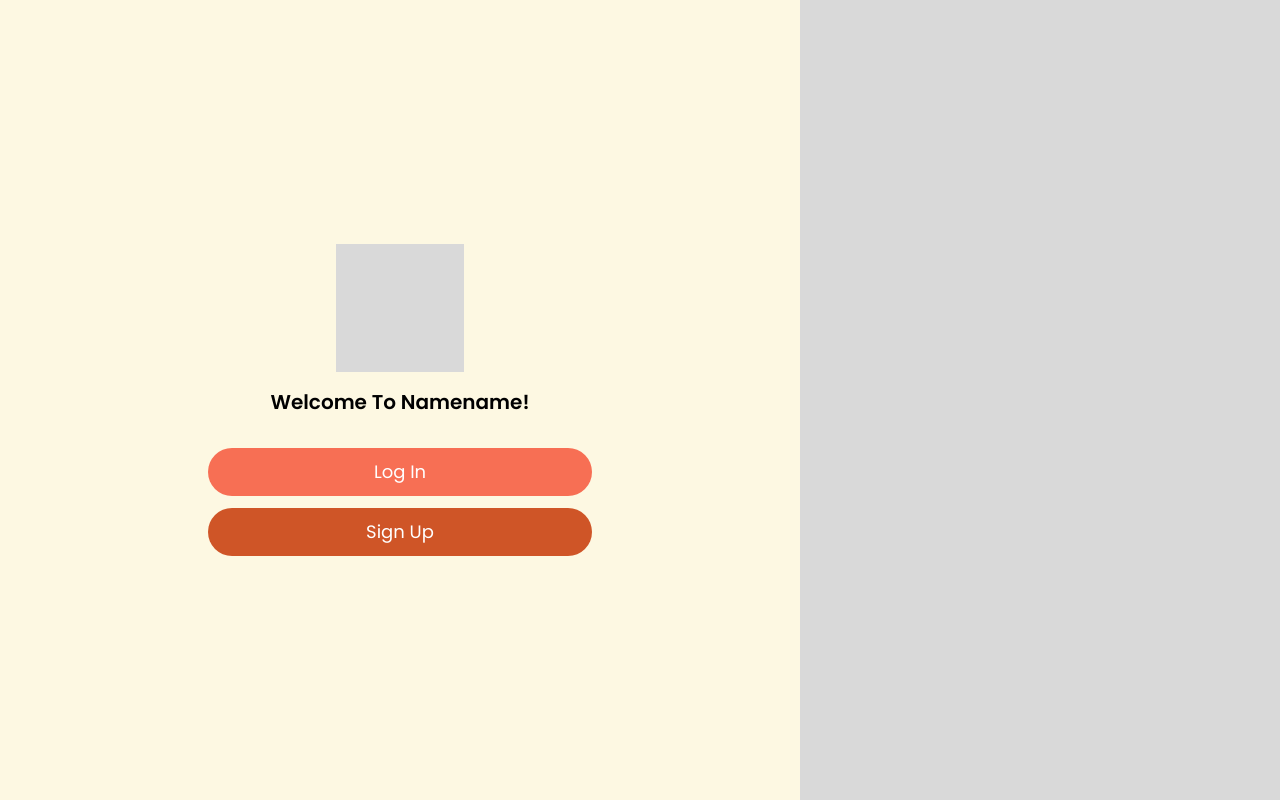
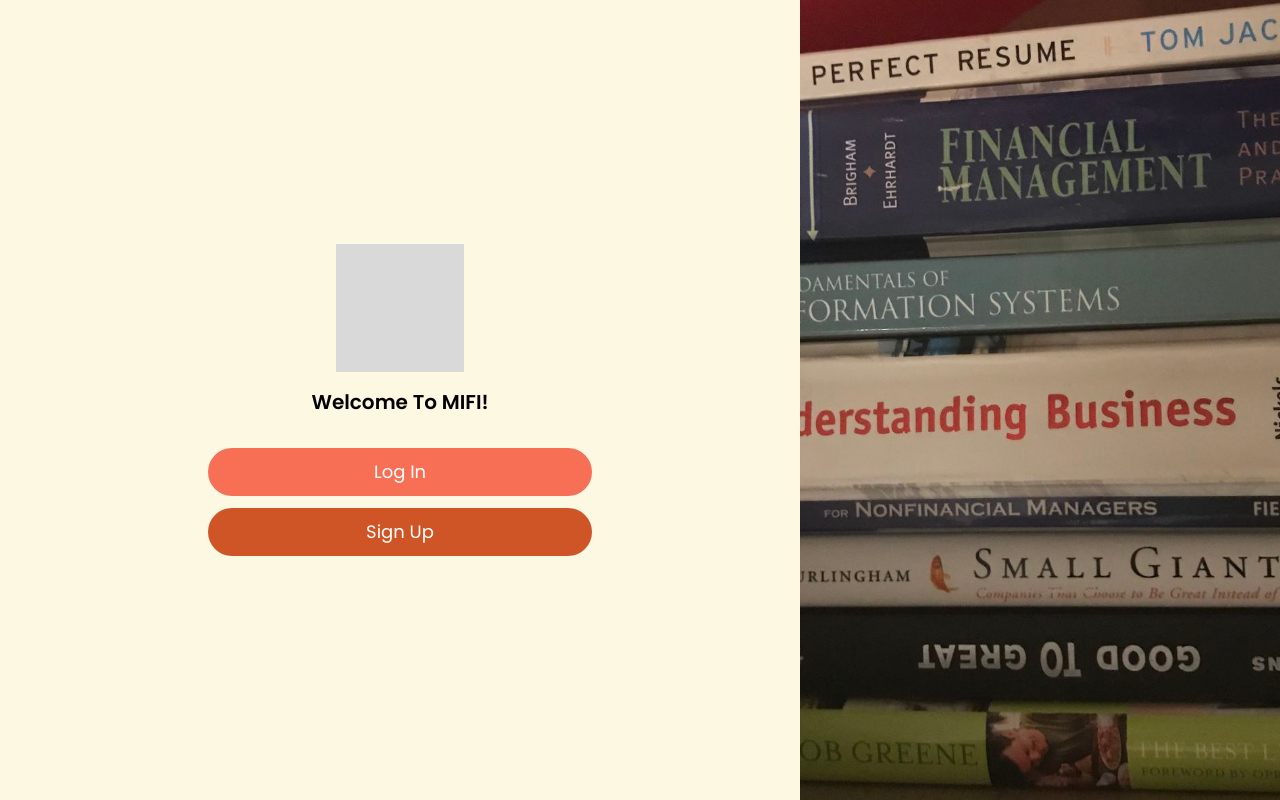
Before and after one commit to JasmineHara/WWCD-FINANCIAL-INCLUSION-AND-SMART-ECONOMY, a Next.js app: page /login in a window 1280 px wide. Built offline with nearby package versions, Linux system fonts and the light colour scheme; no server answers; a web font is replaced by a local one.

Commit message:
added an image in right panel of login page

```diff
--- a/app/login/loginDemo.tsx
+++ b/app/login/loginDemo.tsx
@@ -5,6 +5,7 @@ import type { User } from "@supabase/supabase-js";
 import Link from "next/link";
 import { useRouter, useSearchParams } from "next/navigation";
 import { useState } from "react";
+import Image from "next/image";
 
 type LoginDemoProps = {
   user: User | null;
@@ -170,7 +171,7 @@ export default function LoginDemo({ user }: LoginDemoProps) {
           ) : step === "welcome" ? (
             /* ---------- Welcome ---------- */
             <>
-              <h1 className="mb-8 text-xl font-semibold">Welcome To Namename!</h1>
+              <h1 className="mb-8 text-xl font-semibold">Welcome To MIFI!</h1>
               <button
                 type="button"
                 onClick={() => choose("login")}
@@ -286,7 +287,16 @@ export default function LoginDemo({ user }: LoginDemoProps) {
         </div>
       </section>
 
-      <aside className="hidden flex-1 bg-[#d9d9d9] lg:block" aria-hidden="true" />
+        <aside className="relative hidden flex-1 lg:block" aria-hidden="true">
+        <Image
+          src="/books_finance.jpg"
+          alt=""
+          fill
+          sizes="40vw"
+          priority
+          className="object-cover"
+        />
+      </aside>
     </div>
     // ====================== FRONTEND UI END ======================
   );
```
Also changed, not shown: public/books_finance.jpg (added).
